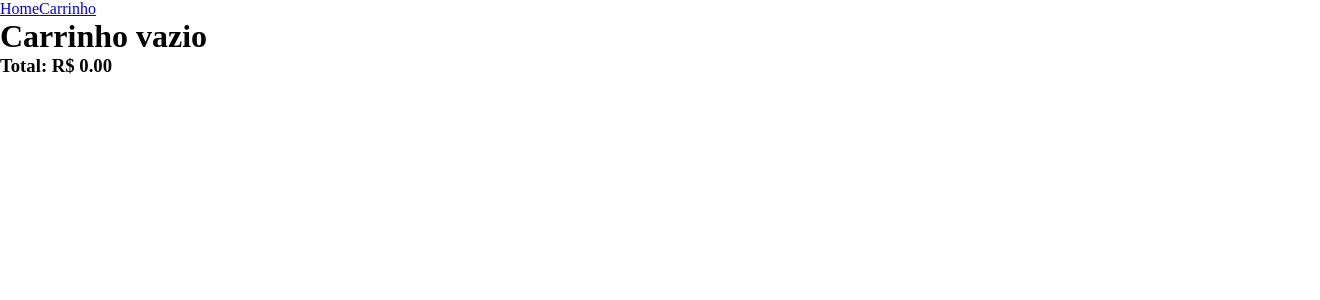
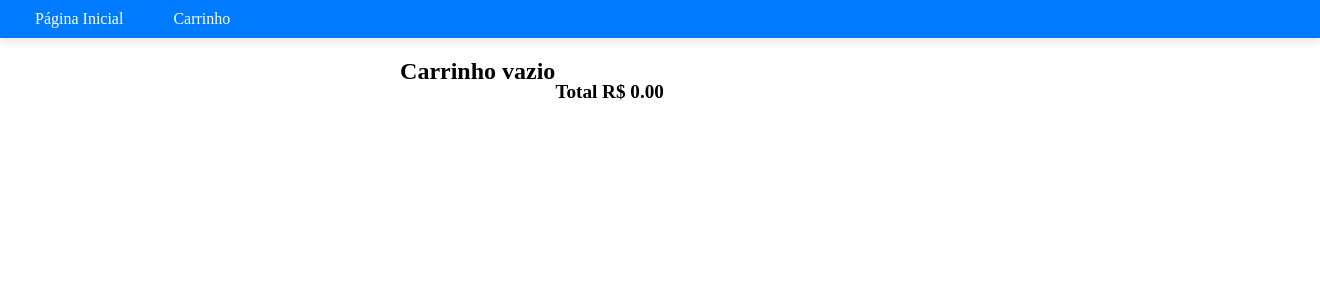
Before and after one commit to joaoAndradeJr/Momentos-T40, a React (Vite) app in the folder 6.2/front-e-commerce/: page /cart in a window 1280 px wide. Shown: the top 300 px of the page, 1320 px wide, since content can reach past the window. Built offline with nearby package versions, Linux system fonts and the light colour scheme.

Commit message:
add: css basico

```diff
--- /dev/null
+++ b/6.2/front-e-commerce/src/components/Nav.css
@@ -0,0 +1,45 @@
+.nav-container {
+  background-color: #007bff;
+  box-shadow: 0 4px 8px rgba(0, 0, 0, 0.1);
+  padding: 10px 20px;
+  position: sticky;
+  top: 0;
+  z-index: 1000;
+  width: 100%;
+}
+
+.nav-list {
+  display: flex;
+  gap: 20px;
+  list-style: none;
+  margin: 0;
+  padding: 0;
+}
+
+.nav-item a {
+  color: white;
+  text-decoration: none;
+  padding: 10px 15px;
+  transition: background-color 0.3s, color 0.3s;
+}
+
+.nav-item a.active {
+  background-color: #007bff;
+  border-radius: 5px;
+}
+
+.nav-item a:hover {
+  background-color: #0056b3;
+  border-radius: 5px;
+}
+
+@media (max-width: 768px) {
+  .nav-list {
+    align-items: center;
+    flex-direction: column;
+  }
+
+  .nav-item {
+    margin-bottom: 10px;
+  }
+}
--- a/6.2/front-e-commerce/src/components/Nav.tsx
+++ b/6.2/front-e-commerce/src/components/Nav.tsx
@@ -1,10 +1,21 @@
 import { Link } from 'react-router-dom';
+import './Nav.css';
 
 export default function Nav() {
   return (
-    <nav>
-      <Link to="/">Home</Link>
-      <Link to="/cart">Carrinho</Link>
+    <nav className="nav-container">
+      <ul className="nav-list">
+        <li className="nav-item">
+          <Link to="/">
+            Página Inicial
+          </Link>
+        </li>
+        <li className="nav-item">
+          <Link to="/cart">
+            Carrinho
+          </Link>
+        </li>
+      </ul>
     </nav>
   );
 }
--- a/6.2/front-e-commerce/src/components/ProductAttributes.css
+++ b/6.2/front-e-commerce/src/components/ProductAttributes.css
@@ -4,20 +4,29 @@
 }
 
 .vertical-header {
+  background-color: #f2f2f2;
   display: flex;
   flex-direction: column;
+  min-height: 19px;
 }
 
 .vertical-header-cell {
   background-color: #f2f2f2;
+  border: 1px solid #ddd;
+  font-weight: bold;
   padding: 8px;
+  text-align: left;
 }
 
 .vertical-data {
+  background-color: #fff;
   display: flex;
   flex-direction: column;
 }
 
 .vertical-data-cell {
+  border: 1px solid #ddd;
   padding: 8px;
+  min-height: 18px;
+  text-align: left;
 }
--- a/6.2/front-e-commerce/src/components/ProductCard.tsx
+++ b/6.2/front-e-commerce/src/components/ProductCard.tsx
@@ -12,7 +12,7 @@ export default function ProductCard({ product }: { product: Product }) {
   };
 
   return (
-    <>
+    <div className="product-item">
       <Link to={ `/product/${product.id}` }>
         <h3>{product.title}</h3>
         <img src={product.thumbnail} alt={product.title} />
@@ -22,6 +22,6 @@ export default function ProductCard({ product }: { product: Product }) {
         value="Adicionar ao carrinho"
         onClick={ handleClick }
       />
-    </>
+    </div>
   );
 }
--- /dev/null
+++ b/6.2/front-e-commerce/src/pages/Cart/Cart.css
@@ -0,0 +1,16 @@
+.main-container {
+  margin: 50 auto;
+  max-width: 80%;
+  padding: 20px;
+  text-align: center;
+}
+
+.empty-cart-message {
+  font-size: 1.5em;
+  margin-bottom: 20px;
+}
+
+.total {
+  font-size: 1.2em;
+  margin-top: 20px;
+}
--- a/6.2/front-e-commerce/src/pages/Cart/index.tsx
+++ b/6.2/front-e-commerce/src/pages/Cart/index.tsx
@@ -1,17 +1,19 @@
 import { useSelector } from 'react-redux';
 import ProductCard from '../../components/ProductCard';
 import { GlobalState } from '../../types';
+import './Cart.css';
 
 export default function Cart() {
   const { productsInCart } = useSelector(({ cart }: GlobalState) => cart);
+  const totalPrice = productsInCart.reduce((acc, { price }) => acc + price, 0).toFixed(2);
 
   return (
-    <main>
-      { !productsInCart.length && <h1>Carrinho vazio</h1> }
+    <main className="main-container">
+      { !productsInCart.length && <h1 className="empty-cart-message">Carrinho vazio</h1> }
       { productsInCart.map((product) => (
         <ProductCard product={ product } key={ product.id } />
       ))}
-      { <h3>{ `Total: R$ ${productsInCart.reduce((acc, { price }) => acc + price, 0).toFixed(2)}` }</h3> }
+      <h3 className="total">{ `Total R$ ${totalPrice}` }</h3>
     </main>
   );
 }
--- a/6.2/front-e-commerce/src/pages/Home/Home.css
+++ b/6.2/front-e-commerce/src/pages/Home/Home.css
@@ -1,22 +1,51 @@
 .main-container {
   display: flex;
-  min-height: 100vh;
+  flex-wrap: wrap;
   width: 100%;
-};
+}
 
 .aside-container {
-  align-items: center;
-  display: flex;
-  flex-direction: column;
-  min-height: 100vh;
-  justify-content: center;
-  width: 30%;
-};
+  background-color: #dddddda0;
+  border-right: 1px solid #ddd;
+  box-sizing: border-box;
+  left: 0;
+  margin-right: 20px;
+  top: 0;
+  padding: 20px  10px;
+  position: fixed;
+  width: 220px;
+}
 
-.products-list-container {
-  display: flex;
-  flex-wrap: wrap;
-  min-height: 100vh;
-  justify-content: center;
-  width: 70%;
-};
+.aside-container div {
+  margin-bottom: 10px;
+}
+
+button {
+  background-color: #007bff;
+  border: none;
+  border-radius: 5px;
+  color: white;
+  cursor: pointer;
+  margin-top: 20px;
+  padding: 10px 20px;
+}
+
+button:hover {
+  background-color: #0056b3;
+}
+
+@media (max-width: 768px) {
+  .main-container {
+    flex-direction: column;
+  }
+
+  .aside-container {
+    border-right: none;
+    max-width: 100%;
+    padding-right: 0;
+  }
+
+  .products-container {
+    padding-left: 0;
+  }
+}
--- a/6.2/front-e-commerce/src/pages/Home/index.tsx
+++ b/6.2/front-e-commerce/src/pages/Home/index.tsx
@@ -1,20 +1,12 @@
-import { useNavigate } from 'react-router-dom';
-import Button from '../../components/Button';
 import CategoriesList from '../../components/CategoriesList';
 import ProductsList from '../ProductsList';
 import './Home.css';
 
 export default function Home() {
-  const navigate = useNavigate();
-
   return (
     <main className="main-container">
       <CategoriesList />
       <ProductsList />
-      <Button
-        value="Ir para o carrinho"
-        onClick={ () => navigate('/cart') }
-      />
     </main>
   );
 }
--- /dev/null
+++ b/6.2/front-e-commerce/src/pages/ProductDetails/ProductDetails.css
@@ -0,0 +1,48 @@
+.main-container {
+  align-items: center;
+  display: flex;
+  justify-content: center;
+  padding: 20px;
+  width: 100%;
+}
+
+.product-details {
+  align-items: center;
+  box-sizing: border-box;
+  display: flex;
+  flex-direction: column;
+  text-align: center;
+}
+
+.product-details img {
+  border-radius: 8px;
+  height: auto;
+  margin-bottom: 20px;
+  max-width: 100%;
+}
+
+.product-details h1 {
+  color: #333;
+  font-size: 2em;
+  margin-bottom: 10px;
+}
+
+.product-details h3 {
+  color: #007bff;
+  font-size: 1.5em;
+  margin: 20px 0;
+}
+
+button {
+  background-color: #007bff;
+  border: none;
+  border-radius: 5px;
+  color: white;
+  cursor: pointer;
+  padding: 10px 20px;
+  transition: background-color 0.3s;
+}
+
+button:hover {
+  background-color: #0056b3;
+}
--- a/6.2/front-e-commerce/src/pages/ProductDetails/index.tsx
+++ b/6.2/front-e-commerce/src/pages/ProductDetails/index.tsx
@@ -6,6 +6,7 @@ import ProductAttributes from '../../components/ProductAttributes';
 import Button from '../../components/Button';
 import { useDispatch } from 'react-redux';
 import { sendToCart } from '../../redux/actions';
+import './ProductDetails.css';
 
 export default function ProductDetails() {
   const [product, setProduct] = useState<Product>();
@@ -22,9 +23,9 @@ export default function ProductDetails() {
   };
 
   return (
-    <main>
+    <main className="main-container">
       { product && (
-        <section>
+        <section className="product-details">
           <h1>{product.title}</h1>
           <img src={product.thumbnail} alt={product.title} />
           <ProductAttributes attributes={product.attributes} />
--- /dev/null
+++ b/6.2/front-e-commerce/src/pages/ProductsList/ProductsList.css
@@ -0,0 +1,54 @@
+.products-container {
+  display: flex;
+  flex: 3;
+  flex-wrap: wrap;
+  gap: 20px;
+  padding-left: 240px;
+  width: 100%;
+}
+
+.product-item {
+  background: #ffffff;
+  border: 1px solid #ddd;
+  border-radius: 8px;
+  box-sizing: border-box;
+  flex: 1 1 calc(33.33% - 40px); /* Para exibir três produtos por linha */
+  padding: 10px;
+  text-align: center;
+  transition: transform 0.2s, box-shadow 0.2s;
+  text-decoration: none;
+}
+
+.product-item:hover {
+  box-shadow: 0 4px 8px rgba(0, 0, 0, 0.1);
+  transform: translateY(-10px);
+}
+
+.product-item img {
+  border-bottom: 1px solid #ddd;
+  height: auto;
+  max-width: 100%;
+  margin-bottom: 10px;
+  padding-bottom: 10px;
+}
+
+.product-item h3 {
+  color: #333;
+  font-size: 1.2em;
+  margin: 10px 0;
+}
+
+.product-item p {
+  color: #666;
+  font-size: 1em;
+}
+
+@media (max-width: 768px) {
+  .products-container {
+    padding-left: 0;
+  }
+
+  .product-item {
+    flex: 1 1 100%;
+  }
+}
--- a/6.2/front-e-commerce/src/pages/ProductsList/index.tsx
+++ b/6.2/front-e-commerce/src/pages/ProductsList/index.tsx
@@ -1,12 +1,13 @@
 import { useSelector } from 'react-redux';
 import ProductCard from '../../components/ProductCard';
 import { GlobalState } from '../../types';
+import './ProductsList.css';
 
 export default function ProductsList() {
   const { products } = useSelector((globalState: GlobalState) => globalState.productsList);
 
   return (
-    <section className="products-list-container">
+    <section className="products-container">
       { products.map((product) => (
         <ProductCard key={product.id} product={product} /> )) }
     </section>
```
